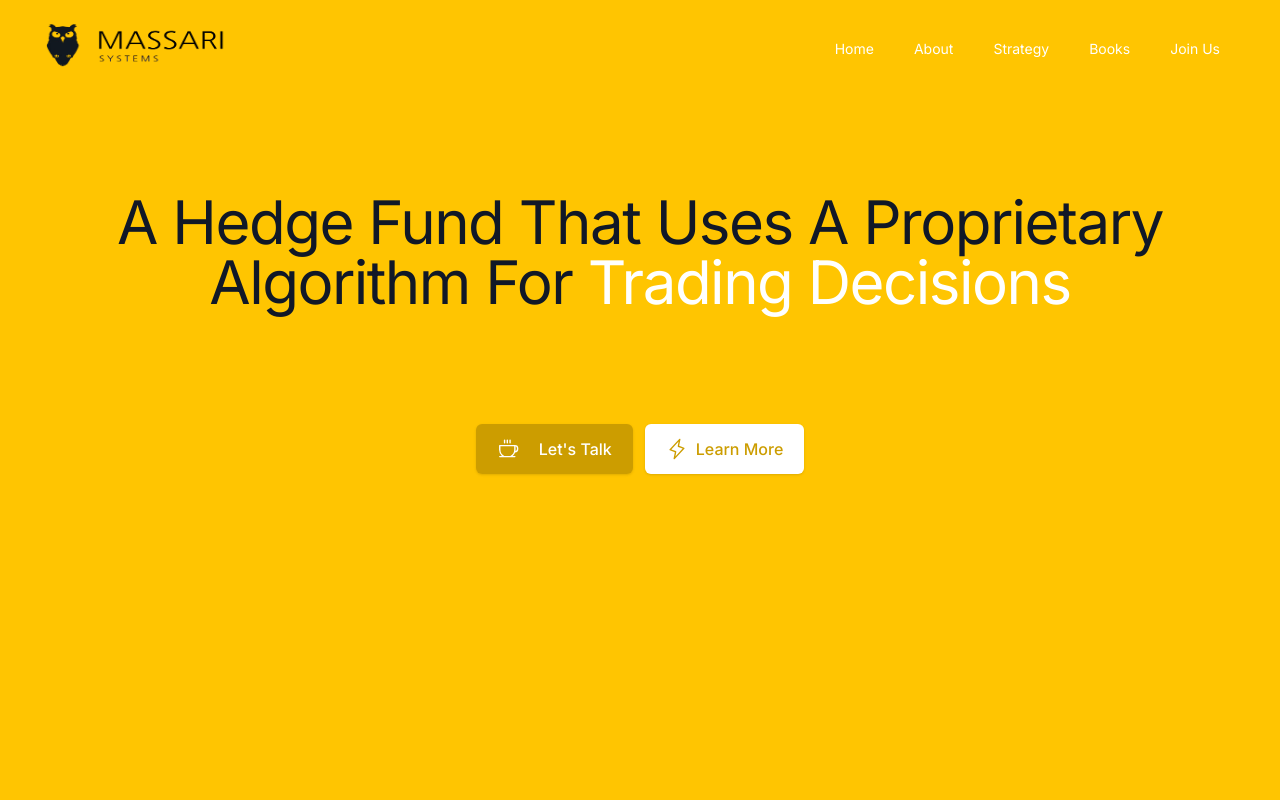
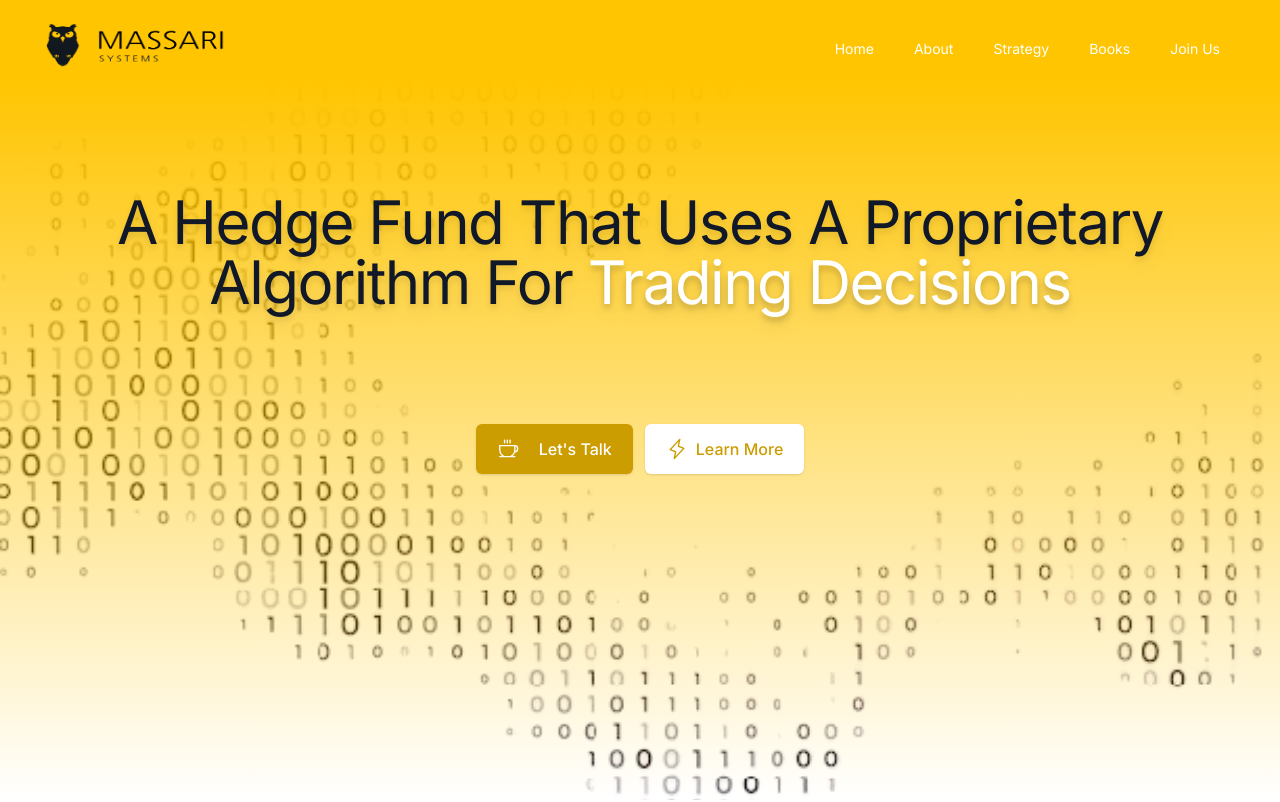
Before and after one commit to Gabriel4420/massari_landing_page, a Next.js app: page / in a window 1280 px wide. Shown: the top 802 px of the page. Built offline with nearby package versions, Linux system fonts and the light colour scheme.

Commit message:
refactor: :sparkles: adding background image with color gradient

```diff
--- a/src/components/hero.tsx
+++ b/src/components/hero.tsx
@@ -3,23 +3,34 @@ import { Coffee, Lightning } from "@phosphor-icons/react/dist/ssr";
 import React from "react";
 
 const Hero: React.FC = () => {
+  //bg-[#ffc501]
   return (
-    <div className="bg-center h-1/2 lg:h-screen bg-2  bg-[#ffc501] bg-cover py-12">
+    <div
+      className="bg-center bg-cover to-slate-400  h-1/2 lg:h-screen  bg-white bg-contain bg-no-repeat py-12"
+      style={{
+        backgroundImage:
+          'linear-gradient(to top, transparent 0%, #ffc501 90%), url("/background-3.png")',
+      }}
+    >
       <div className="max-w-7xl mx-auto py-20 mt-20 px-4  sm:py-16 sm:px-3 lg:px-8 lg:flex lg:flex-col lg:items-center lg:justify-between">
-        <h1 className="text-xl hidden lg:block md:block lg:text-6xl text-center font-normal tracking-tight text-gray-900 md:text-6xl">
+        <h1 className="text-xl hidden lg:block md:block lg:text-6xl text-center font-normal tracking-tight text-gray-900 md:text-6xl drop-shadow-lg">
           <span className="block xl:inline capitalize">
             A Hedge fund that uses a proprietary algorithm for
           </span>
           &nbsp;
-          <span className="block text-white xl:inline">Trading Decisions</span>
+          <span className="block text-white xl:inline drop-shadow-lg">
+            Trading Decisions
+          </span>
         </h1>
 
-        <h1 className="text-3xl lg:hidden  md:hidden text-center font-normal tracking-tight text-gray-900 md:text-6xl">
+        <h1 className="text-3xl lg:hidden drop-shadow-lg  md:hidden text-center font-normal tracking-tight text-gray-900 md:text-6xl">
           <span className="xl:inline capitalize">
             A Hedge fund that uses a proprietary algorithm for
           </span>
           &nbsp;
-          <span className=" text-white inline">Trading Decisions</span>
+          <span className=" text-black inline drop-shadow-lg">
+            Trading Decisions
+          </span>
         </h1>
         <div className="mt-8 flex items-center justify-center lg:py-28 lg:mt-0 lg:flex-shrink-0">
           <div className="inline-flex rounded-md shadow">
```
